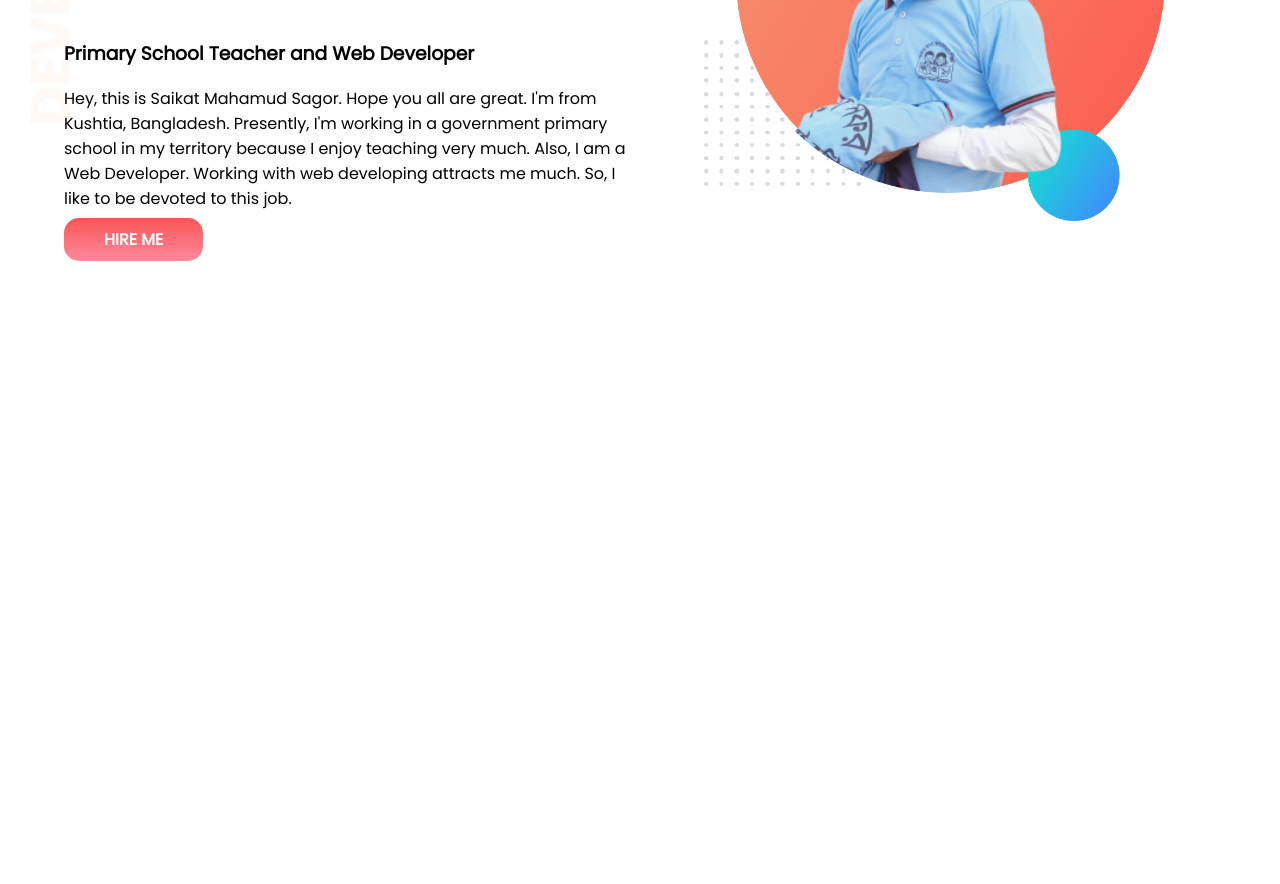
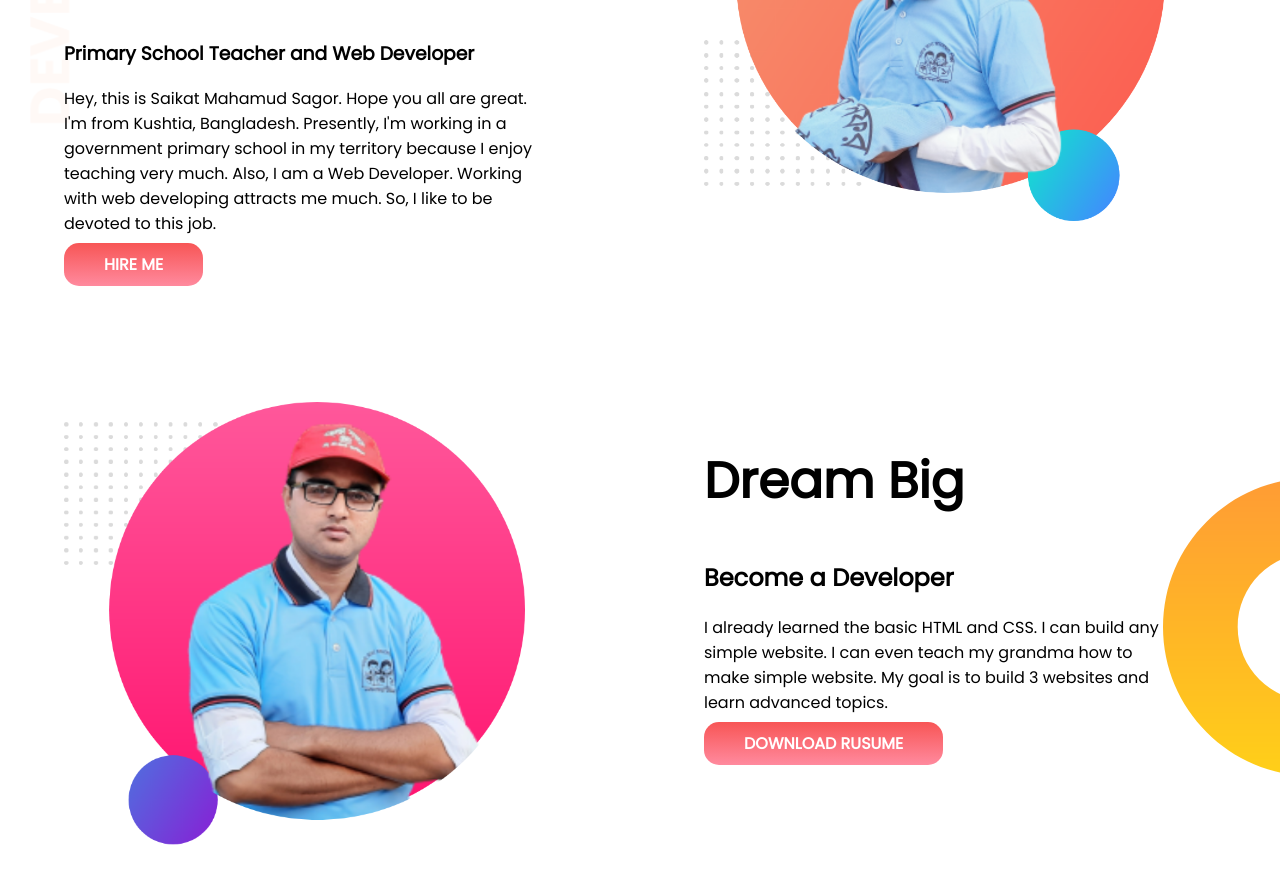
Before and after one commit to MdSagorHossain99/developer-repo, a plain HTML site: page index.html in a window 1280 px wide. Shown: the part 236-1120 px from the top of the page. Before the commit the page ends 800 px from the top, so only its background shows below. Drawn offline with Linux system fonts and the light colour scheme.

Commit message:
first-two-part

```diff
--- a/index.html
+++ b/index.html
@@ -17,9 +17,26 @@
     <h3>Primary School Teacher and Web Developer</h3>
     <p>Hey, this is Saikat Mahamud Sagor. Hope you all are great. I'm from Kushtia, Bangladesh. Presently, I'm working in a government primary school in my territory because I enjoy teaching very much. Also, I am a Web Developer. Working with web developing attracts me much. So, I like to be devoted to this job.</p>
     <a class="link-button" href="https://www.linkedin.com/in/saikat-mahamud-sagor-6b644b244/" target="_blank">HIRE ME</a>
-  </div>
+   </div>
    <div class="half-width"> <img src="images/sagor-bg.png" alt="sagor's photo">
-  </div>
+   </div>
+ </section>
+ <section class="dream-big">
+    <div class="half-width">
+      <img src="images/sagor-bg2.png" alt="sagor's-second-photo">
+    </div>
+    <div class="half-width">
+      <h1>
+        Dream Big
+      </h1>
+      <h2>
+        Become a Developer
+      </h2>
+      <p class="dream-para">
+        I already learned the basic HTML and CSS. I can build any simple website. I can even teach my grandma how to make simple website. My goal is to build 3 websites and learn advanced topics.
+      </p>
+      <a target="_blank" class="link-button" href="">DOWNLOAD RUSUME</a>
+    </div>
 </section>
 </body>
 </html>
--- a/style.css
+++ b/style.css
@@ -16,6 +16,7 @@ h1{
 
 section{
   display: flex;
+  margin-bottom: 125px;
 }
 
 
@@ -42,3 +43,13 @@ section{
   background-repeat:no-repeat;
 
 }
+
+.dream-big{
+  background-image: url(images/dream-bg.png);
+  background-repeat: no-repeat;
+  background-position: right;
+
+}
+.half-width p{
+  padding-right: 17%;
+}
```
Also changed, not shown: images/dream-bg.png (added), 1 other file.
